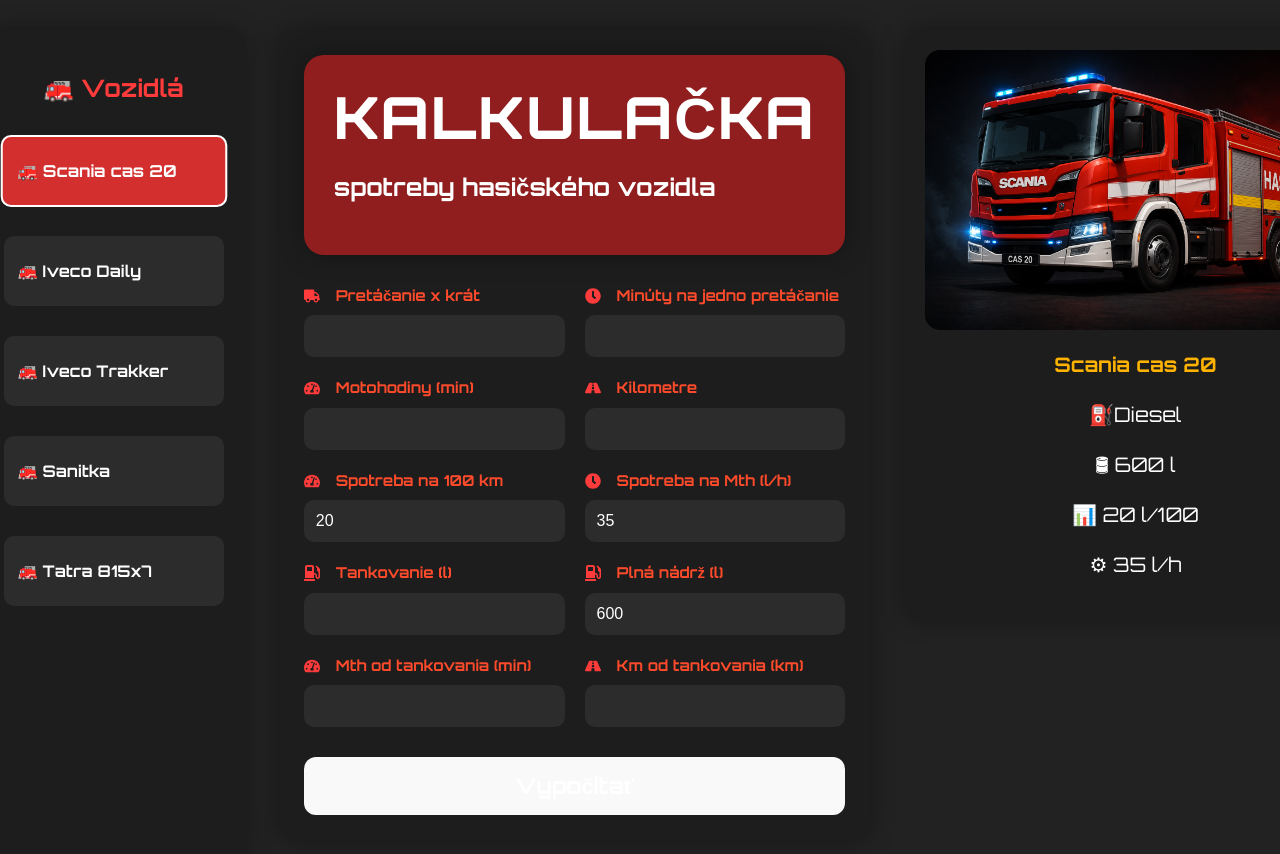
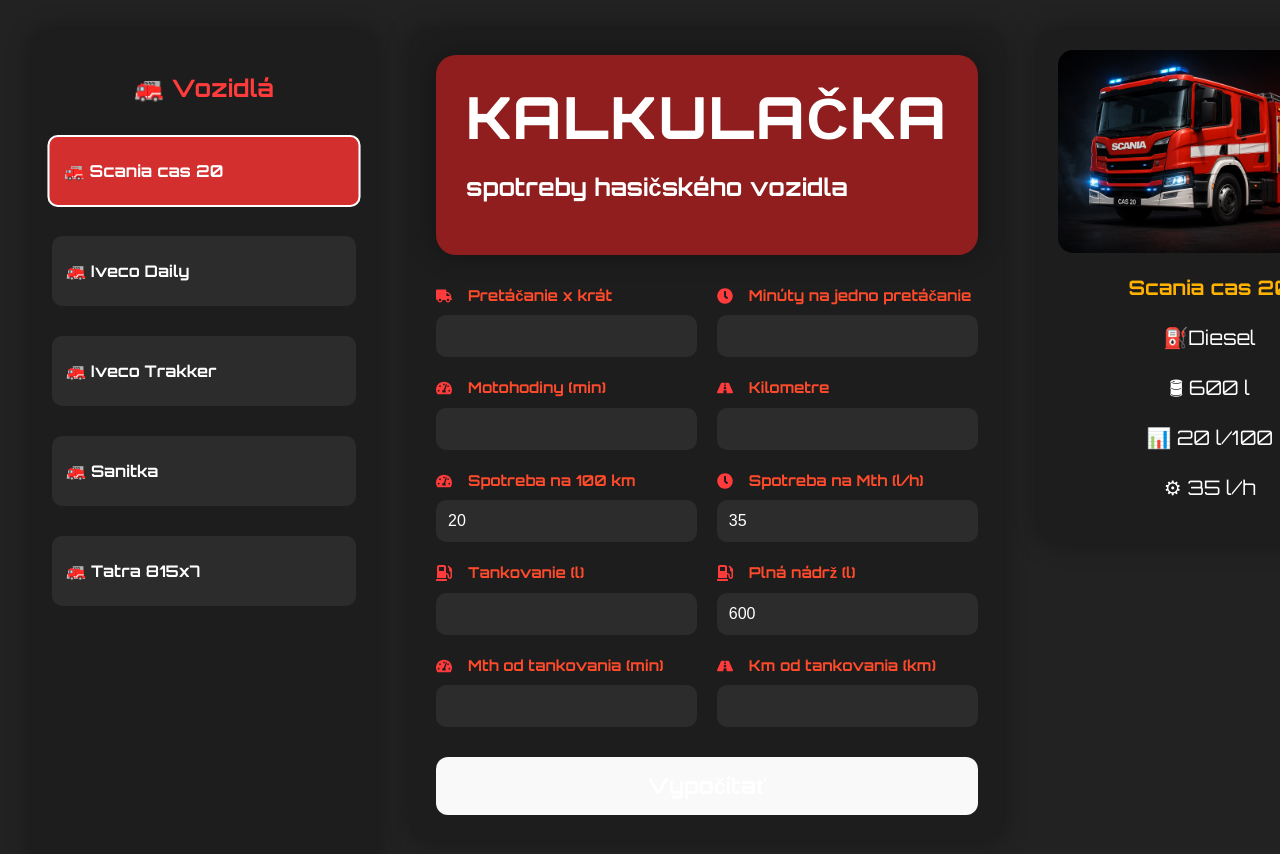
Before and after one commit to knapcikmarek/vyuctovanie, a React (Vite) app: page / in a window 1280 px wide. Shown: the top 854 px of the page. Built offline with nearby package versions, Linux system fonts and the light colour scheme.

Commit message:
uprava percenta main sidebar  rightpanel

```diff
--- a/src/App.css
+++ b/src/App.css
@@ -309,8 +309,8 @@
 }
 
 .right-panel{
-  width: 420px;
-  min-width: 420px;
+  width: 25%;
+  min-width: 25%;
   background-color: #1d1d1d;
   border-radius: 18px;
   padding: 20px;
@@ -353,8 +353,8 @@
 }
 
 .sidebar{
-  width:220px;
-  min-width: 220px;
+  width:25%;
+  min-width: 25%;
   height: 100vh;
   overflow-y:auto;
   background:#1d1d1d;
@@ -553,7 +553,7 @@
 
     .main-panel{
       display: block;
-        width:100%;
+        width:50%;
         padding:15px;
         margin:0px;
         border-radius: 0;
```
